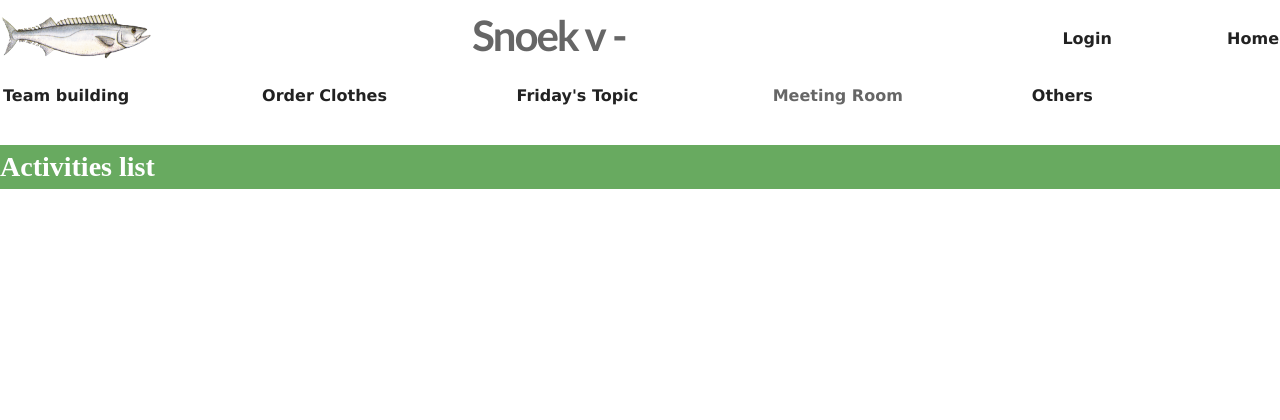
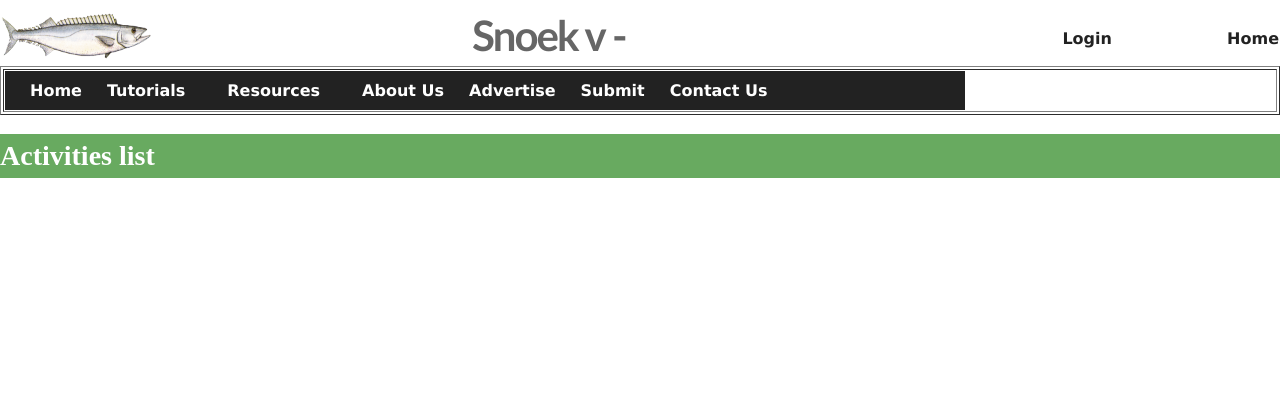
Before and after one commit to yifanjiang/snoek, a Django app: template templates/index.html in a window 1280 px wide. Shown: the top 420 px of the page. Run offline with Django 3.2, Linux system fonts and the light colour scheme; the template is opened without the code that fills it, so the values that code supplies are empty.

Commit message:
nav bar update

```diff
--- a/templates/base1.html
+++ b/templates/base1.html
@@ -6,6 +6,9 @@
 <script language="JavaScript" src="jquery/jquery-1.6.4.js" type="text/javascript"></script>
 </head>
 <body>
+<!---jquery-->
+<script src="{{settings.MEDIA_URL}}/jquery/jquery-1.6.4.js"></script>
+
 <table class="header_table">
 
 <tr>
--- a/templates/css/style.css
+++ b/templates/css/style.css
@@ -298,3 +298,66 @@ background-color:#EAF2D3;
     color:#000000;
     background-color:#EAF2D3;
 }
+
+/* drop list */
+
+ul.topnav {
+	list-style: none;
+	padding: 0 20px;
+	margin: 0;
+	float: left;
+	width: 920px;
+	background: #222;
+	font-size: 1.2em;
+
+}
+ul.topnav li {
+	float: left;
+	margin: 0;
+	padding: 0 15px 0 0;
+	position: relative; /*--Declare X and Y axis base for sub navigation--*/
+}
+ul.topnav li a{
+	padding: 10px 5px;
+	color: #fff;
+	display: block;
+	text-decoration: none;
+	float: left;
+}
+ul.topnav li a:hover{
+
+}
+ul.topnav li span { /*--Drop down trigger styles--*/
+	width: 17px;
+	height: 35px;
+	float: left;
+
+}
+ul.topnav li span.subhover {background-position: center bottom; cursor: pointer;} /*--Hover effect for trigger--*/
+ul.topnav li ul.subnav {
+	list-style: none;
+	position: absolute; /*--Important - Keeps subnav from affecting main navigation flow--*/
+	left: 0; top: 35px;
+	background: #333;
+	margin: 0; padding: 0;
+	display: none;
+	float: left;
+	width: 170px;
+	border: 1px solid #111;
+}
+ul.topnav li ul.subnav li{
+	margin: 0; padding: 0;
+	border-top: 1px solid #252525; /*--Create bevel effect--*/
+	border-bottom: 1px solid #444; /*--Create bevel effect--*/
+	clear: both;
+	width: 170px;
+}
+html ul.topnav li ul.subnav li a {
+	float: left;
+	width: 145px;
+	background: #333 url(dropdown_linkbg.gif) no-repeat 10px center;
+	padding-left: 20px;
+}
+html ul.topnav li ul.subnav li a:hover { /*--Hover effect for subnav links--*/
+	background: #222;
+}
--- a/templates/index.html
+++ b/templates/index.html
@@ -10,9 +10,35 @@ function confirmRemoveActivity(aid){
         return
 }
 
+$(document).ready(function(){
+
+	$("ul.subnav").parent().append("<span></span>"); //Only shows drop down trigger when js is enabled (Adds empty span tag after ul.subnav*)
+
+	$("ul.topnav li span").click(function() { //When trigger is clicked...
+
+		//Following events are applied to the subnav itself (moving subnav up and down)
+		$(this).parent().find("ul.subnav").slideDown('fast').show(); //Drop down the subnav on click
+
+		$(this).parent().hover(function() {
+		}, function(){
+			$(this).parent().find("ul.subnav").slideUp('slow'); //When the mouse hovers out of the subnav, move it back up
+		});
+
+		//Following events are applied to the trigger (Hover events for the trigger)
+		}).hover(function() {
+			$(this).addClass("subhover"); //On hover over, add class "subhover"
+		}, function(){	//On Hover Out
+			$(this).removeClass("subhover"); //On hover out, remove class "subhover"
+	});
+
+});
+
+
+
+
 </script>
 
-			<table class="nav">
+			<!--table class="nav">
 				<tr>
 
 					<td width="900"><h3><a href="#">Team
@@ -57,9 +83,42 @@ function confirmRemoveActivity(aid){
 
 					</td>
 				</tr>
-			</table>
+			</table-->
 
+<table class="nav" border=1>
+    <tr>
+        <td>
+
+<ul class="topnav">
+    <li><a href="#">Home</a></li>
+    <li>
+        <a href="#">Tutorials</a>
+        <ul class="subnav">
+            <li><a href="#">Sub Nav Link</a></li>
+            <li><a href="#">Sub Nav Link</a></li>
+        </ul>
+    </li>
+    <li>
+        <a href="#">Resources</a>
+        <ul class="subnav">
+            <li><a href="#">Sub Nav Link</a></li>
+            <li><a href="#">Sub Nav Link</a></li>
+        </ul>
+    </li>
+    <li><a href="#">About Us</a></li>
+    <li><a href="#">Advertise</a></li>
+    <li><a href="#">Submit</a></li>
+    <li><a href="#">Contact Us</a></li>
+</ul>
+
+        </td>
+
+
+    </tr>
+
+</table>
 <h1> Activities list </h1>
+
 
 <section class="avt_lst">
 
```
